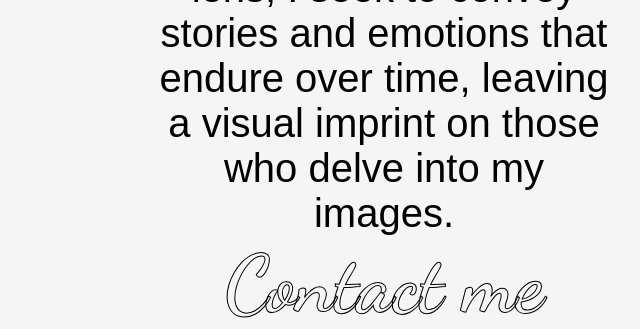
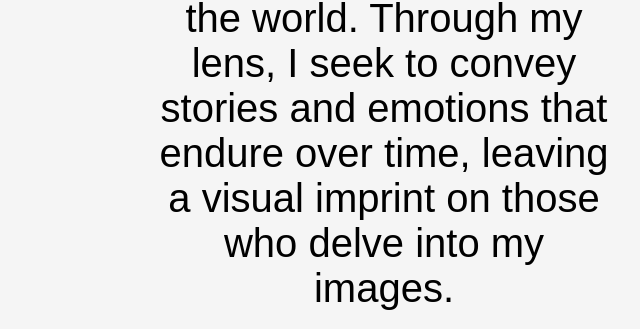
Before and after one commit to katr1s/Portfolio-Photographer, a plain HTML site: page index.html in a window 768 px wide. Shown: the part 2734-3063 px from the top of the page, without its empty margins (128-768 px from the left). Drawn offline with Linux system fonts and the light colour scheme.

Commit message:
update responsive v3

```diff
--- a/src/CSS/responsive.css
+++ b/src/CSS/responsive.css
@@ -68,7 +68,7 @@
 	}
 
 	#About{
-		height: 1000px;
+		height: 1200px;
 	}
 
 	#About .info{
@@ -108,6 +108,7 @@
 
 	#About .info h4{
 		font-size: 80px;
+		margin-top: 50px;
 	}
 }
 
```
